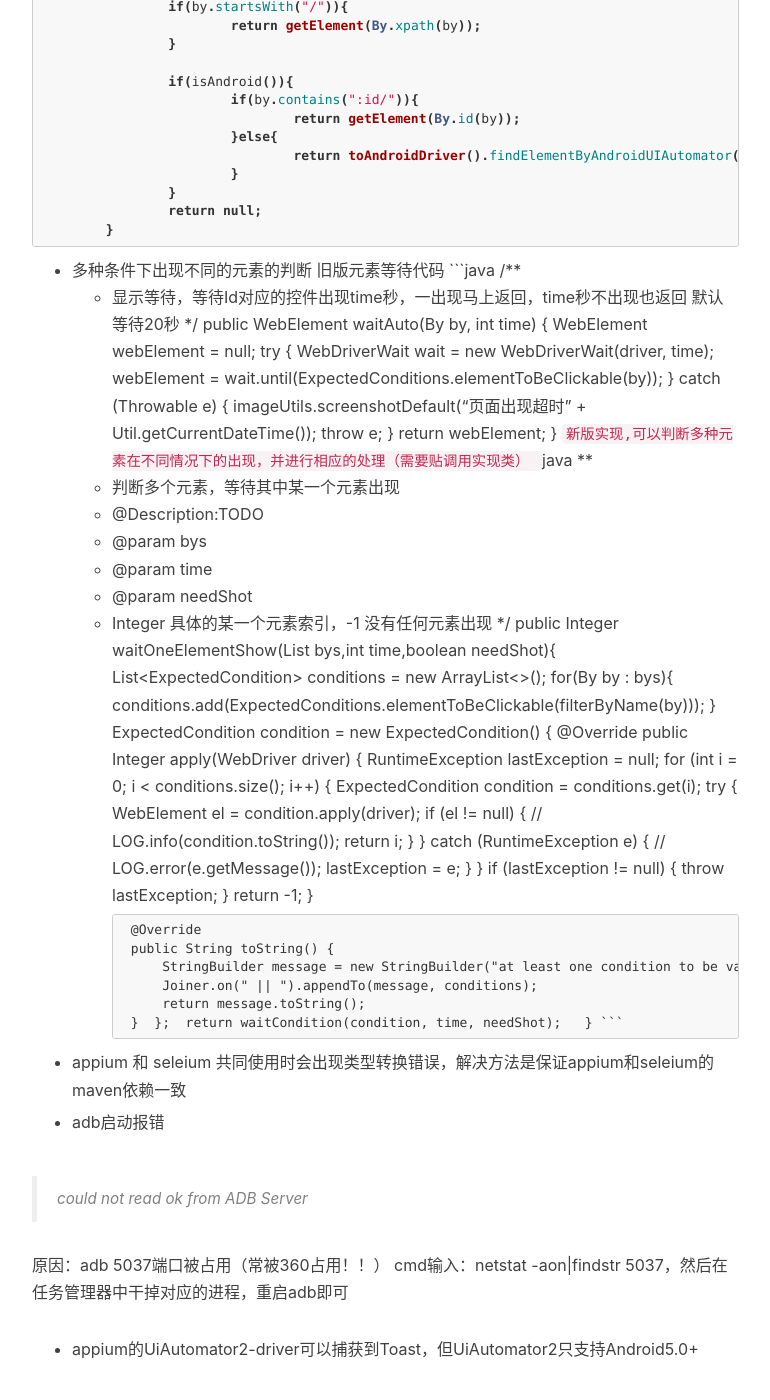
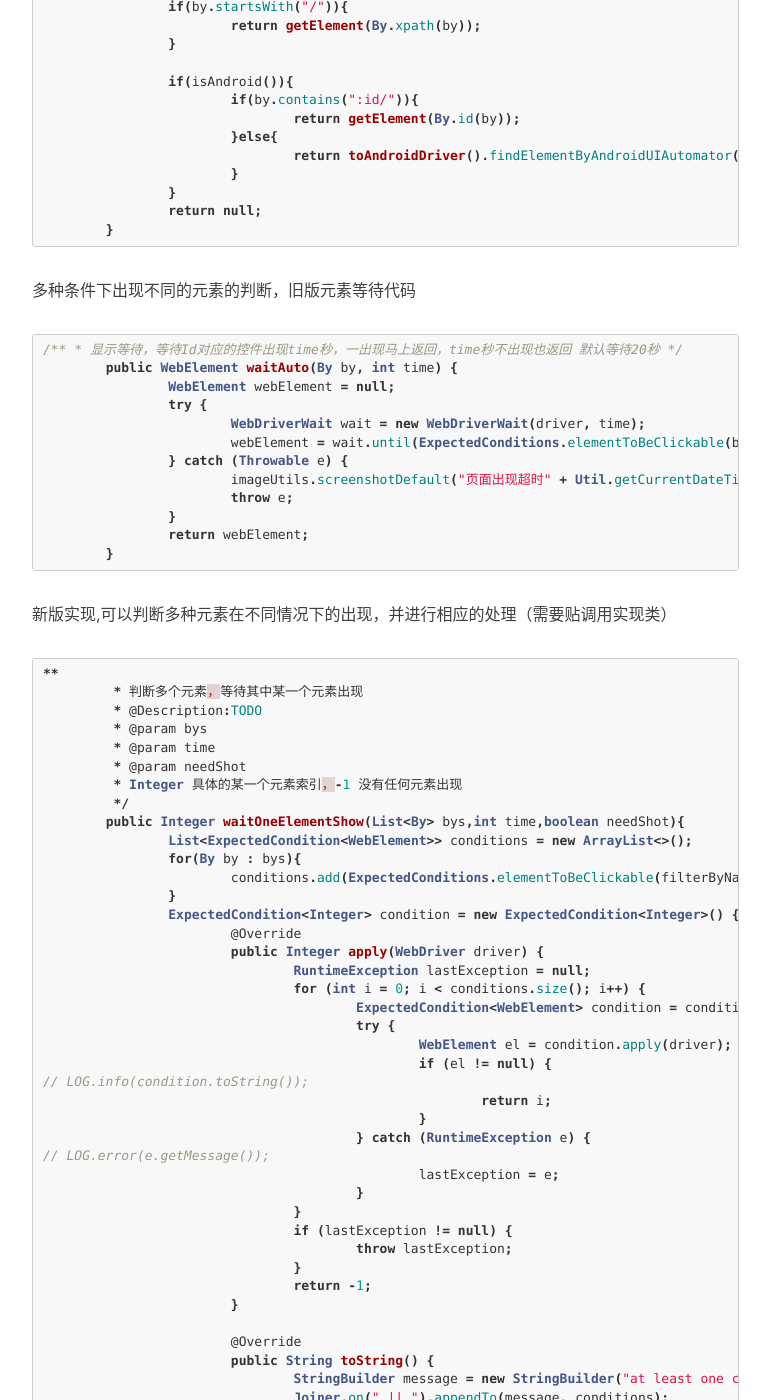
Before and after one commit to blackjuly/wanghao.io, a Jekyll site: the page built from _posts/2017-12-20-移动端自动化测试框架实践总结.markdown, in a window 1280 px wide and 1400 px high, scrolled down 9460 px. Shown: the whole window, without its empty margins (233-1003 px from the left). Built offline with Jekyll 4.4.1, drawn with Linux system fonts in a browser that asks for light colours; nearby versions of some CDN libraries; comment, search, counter and statistics services are not loaded; some of the changed text lies outside the part shown.

Commit message:
针对页面格式进行调整

````diff
--- a/_posts/2017-12-20-移动端自动化测试框架实践总结.markdown
+++ b/_posts/2017-12-20-移动端自动化测试框架实践总结.markdown
@@ -344,6 +344,7 @@ PS：luckyFrame本身不带图片上传，以及打印手机日志功能；属
 由代码可以看到，用户需要自己判断使用哪种方式查找，方便程度和原生毫无差别
 
 优化后,将string类型的统一处理，只用一个方法，自动判断xpath,id之类的string文本
+
 ```java
 @Override
 	public WebElement getElement(String by) {
@@ -365,12 +366,12 @@ PS：luckyFrame本身不带图片上传，以及打印手机日志功能；属
 		return null;
 	}
 ```
-- 多种条件下出现不同的元素的判断
-旧版元素等待代码
+多种条件下出现不同的元素的判断，旧版元素等待代码
+
 ```java
 /**
-	 * 显示等待，等待Id对应的控件出现time秒，一出现马上返回，time秒不出现也返回 默认等待20秒
-	 */
+  * 显示等待，等待Id对应的控件出现time秒，一出现马上返回，time秒不出现也返回 默认等待20秒
+  */
 	public WebElement waitAuto(By by, int time) {
 		WebElement webElement = null;
 		try {
@@ -384,6 +385,7 @@ PS：luckyFrame本身不带图片上传，以及打印手机日志功能；属
 	}
 ```
 新版实现,可以判断多种元素在不同情况下的出现，并进行相应的处理（需要贴调用实现类）
+
 ```java
 **
 	 * 判断多个元素，等待其中某一个元素出现
````
